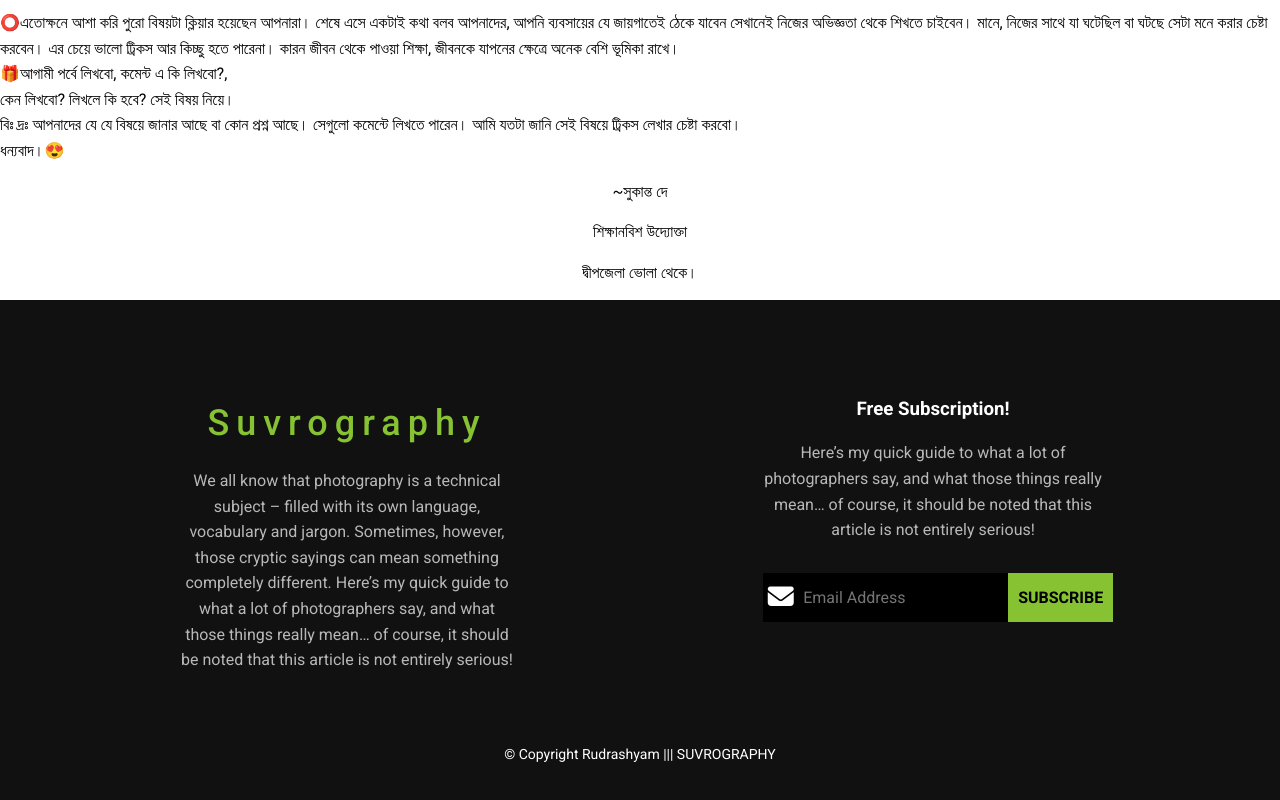
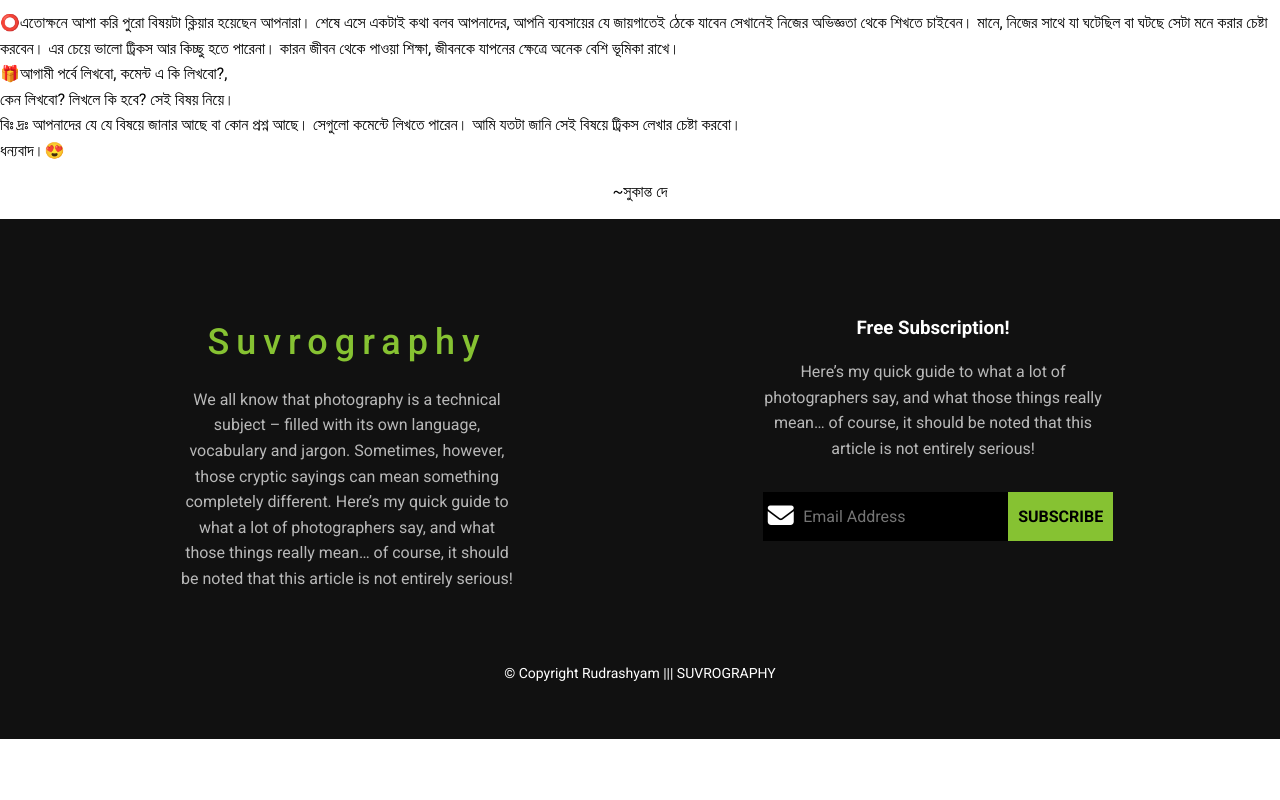
Before and after one commit to rudrashyam/sukanta-Dey, a plain HTML site: page buisness-read-more-3.html in a window 1280 px wide. Shown: the part 1430-2230 px from the top of the page. After the commit the page ends 2169 px from the top, so only its background shows below. Drawn offline with nearby package versions, Linux system fonts and the light colour scheme.

Commit message:
Update buisness-read-more-3.html

```diff
--- a/buisness-read-more-3.html
+++ b/buisness-read-more-3.html
@@ -137,8 +137,7 @@
 
 
             <p>~সুকান্ত দে</p>
-            <p> শিক্ষানবিশ উদ্যোক্তা</p>
-            <p> দ্বীপজেলা ভোলা থেকে।</p>
+
 
         </div>
 
```
